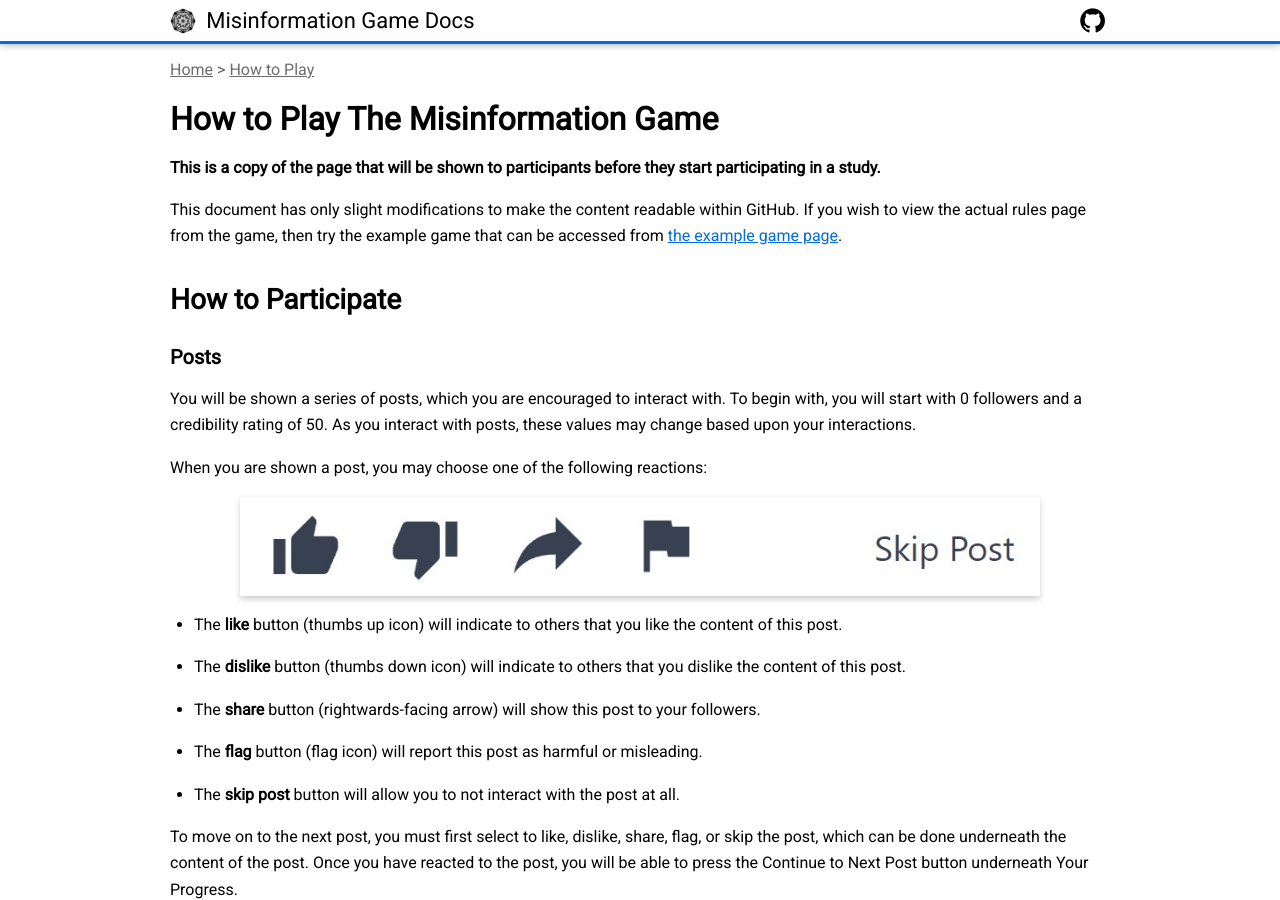
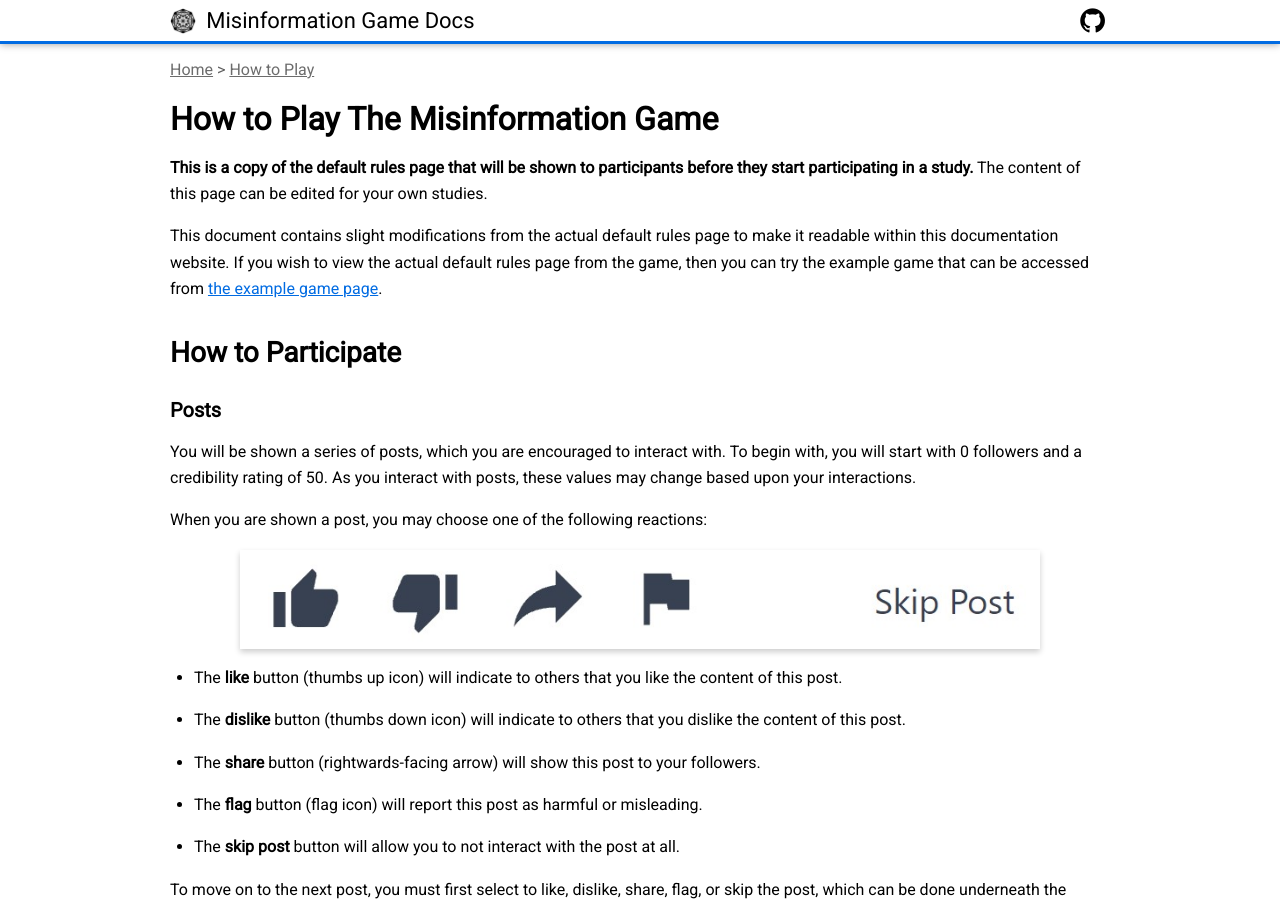
Before and after one commit to beekewardin/themisinformationgame.github.io, a Jekyll site: the page built from HowToPlay.md, in a window 1280 px wide and 900 px high. Built offline with Jekyll 4.4.1, drawn with Linux system fonts in a browser that asks for light colours; nearby versions of some CDN libraries; our own code applies the rules of GitHub Pages for plain Markdown files.

Commit message:
Add more clarification about the rules to the How-to-Play documentation

```diff
--- a/HowToPlay.md
+++ b/HowToPlay.md
@@ -6,13 +6,14 @@ showBackToTop: true
 
 # How to Play The Misinformation Game
 
-**This is a copy of the page that will be shown to
+**This is a copy of the default rules page that will be shown to
 participants before they start participating in a study.**
+The content of this page can be edited for your own studies.
 
-This document has only slight modifications to make the content
-readable within GitHub. If you wish to view the actual
-rules page from the game, then try the example game that can be
-accessed from [the example game page](/link/ExampleGame).
+This document contains slight modifications from the actual default rules page
+to make it readable within this documentation website. If you wish to view the actual
+default rules page from the game, then you can try the example game
+that can be accessed from [the example game page](/link/ExampleGame).
 
 ## How to Participate
 
```
